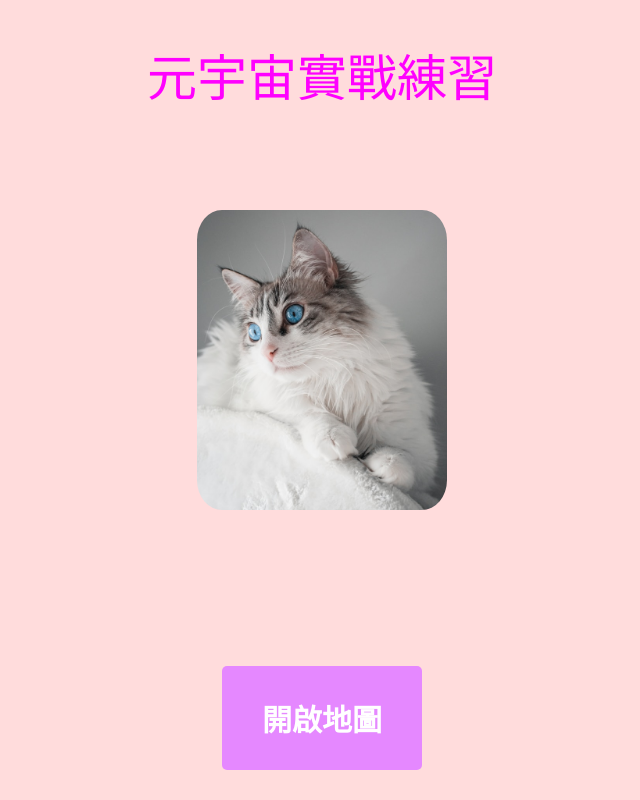
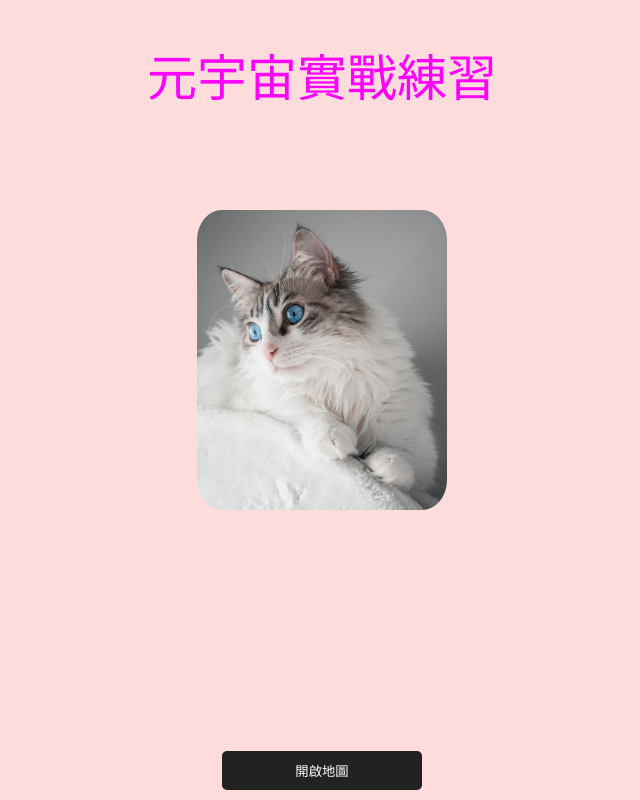
Before and after one commit to tyukios/tyukios.github.io, a plain HTML site: page basic/tutorial_1/index.html in a window 1280 px wide. Shown: the whole page, without its empty margins (318-958 px from the left). Drawn offline with Linux system fonts and the light colour scheme.

Commit message:
改t1按鈕

```diff
--- a/basic/tutorial_1/css/main.css
+++ b/basic/tutorial_1/css/main.css
@@ -11,6 +11,16 @@ body {
 }
 #openMapButton {
     position: absolute;
+    width: 200px;
+    margin-left: -100px;
+    border-radius: 5px;
+    bottom: 10px;
+    padding: 10px;
+    cursor: pointer;
+    border: none;
+    color: #FFFFFF;
+    background-color: #222222;
+    /* position: absolute;
     width:200px;
     margin-left:-100px;
     bottom:30px;
@@ -21,7 +31,7 @@ body {
     background-color: #e588ff;
     font-size:30px;
     color:white;
-    font-weight: bold;
+    font-weight: bold; */
 }
 #imgDiv{
     position: absolute;
```
